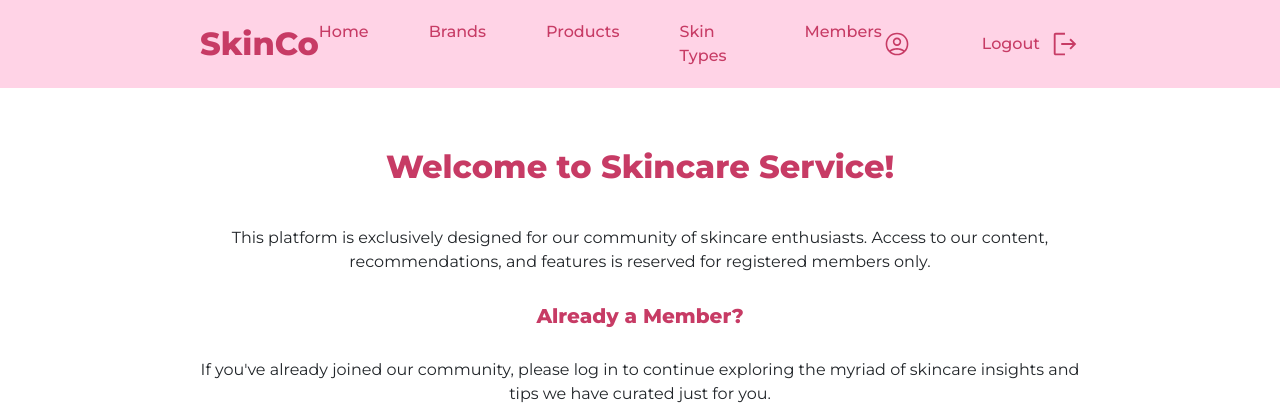
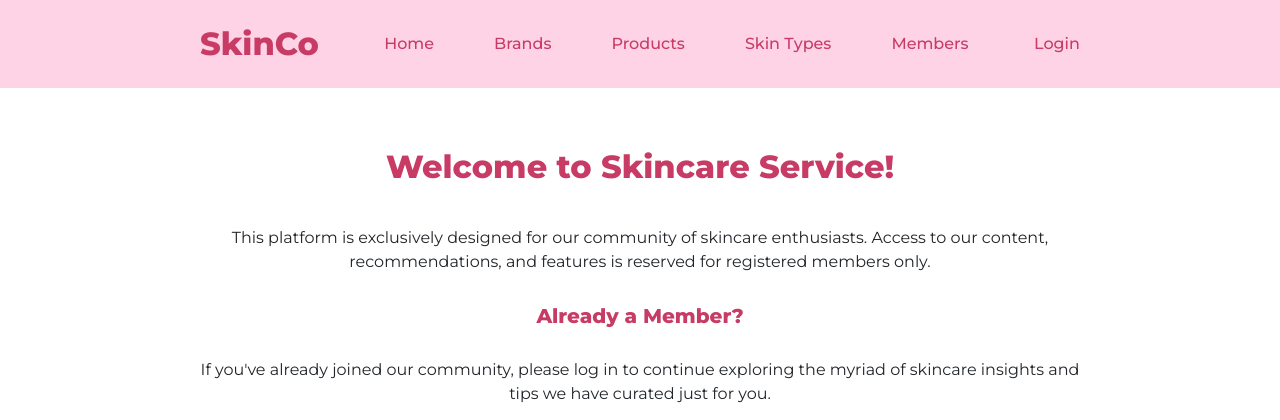
Before and after one commit to nailia-mamiedova/skincare-cosmetics-service, a Django app: page /admin/logout/ in a window 1280 px wide. Shown: the top 420 px of the page. Run offline with Django 4.2, Linux system fonts and the light colour scheme; the visitor is signed in with stand-in values (Sample User, id 1).

Commit message:
Add conditional rendering to navbar for authenticated and unauthenticated users

```diff
--- a/templates/includes/navbar.html
+++ b/templates/includes/navbar.html
@@ -11,6 +11,7 @@
   </div>
   <div>
     <ul class="custom-nav-list">
+      {% if user.is_authenticated %}
         <li>
           <a class="custom-nav-link custom-nav-active" href="#">
             <img class="custom-user-icon" src="/static/icons/user.svg" alt="user icon">
@@ -20,9 +21,16 @@
         <li>
           <a class="custom-nav-link" href="#">
             Logout
-          <img class="custom-logout-icon" src="/static/icons/logout.svg" alt="logout icon">
+            <img class="custom-login-logout-icon" src="/static/icons/logout.svg" alt="logout icon">
           </a>
         </li>
+      {% else %}
+        <li>
+          <a class="custom-nav-link" href="#">
+            Login
+          </a>
+        </li>
+      {% endif %}
     </ul>
   </div>
 </nav>
```
Lines whose indentation alone changed are shown as unchanged.
